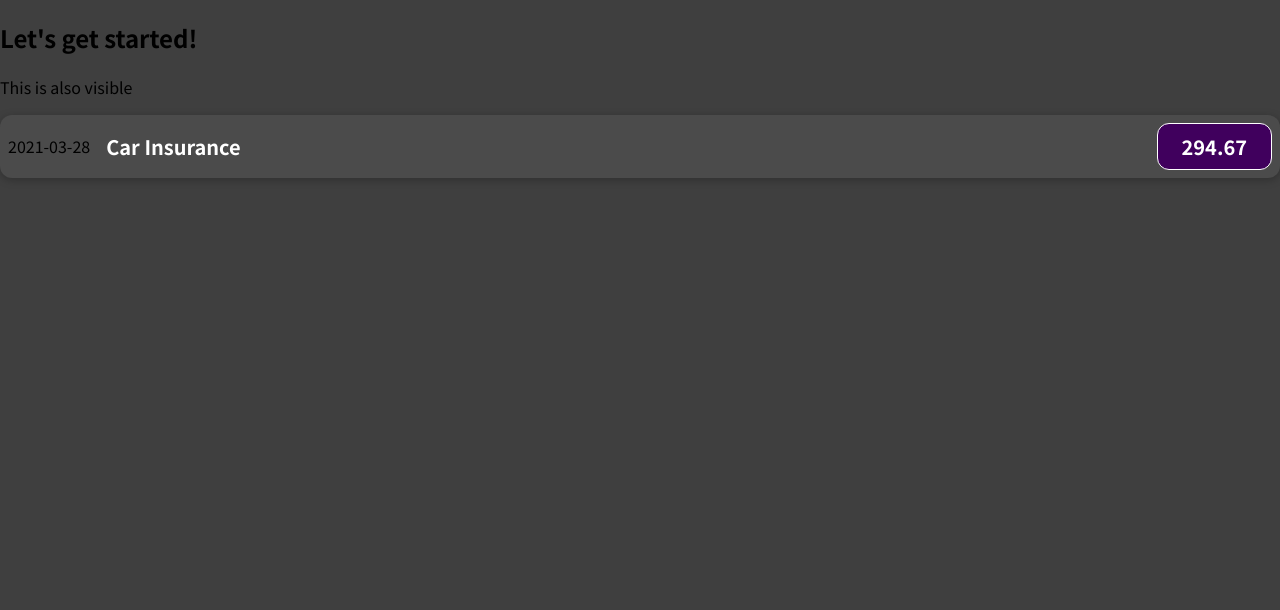
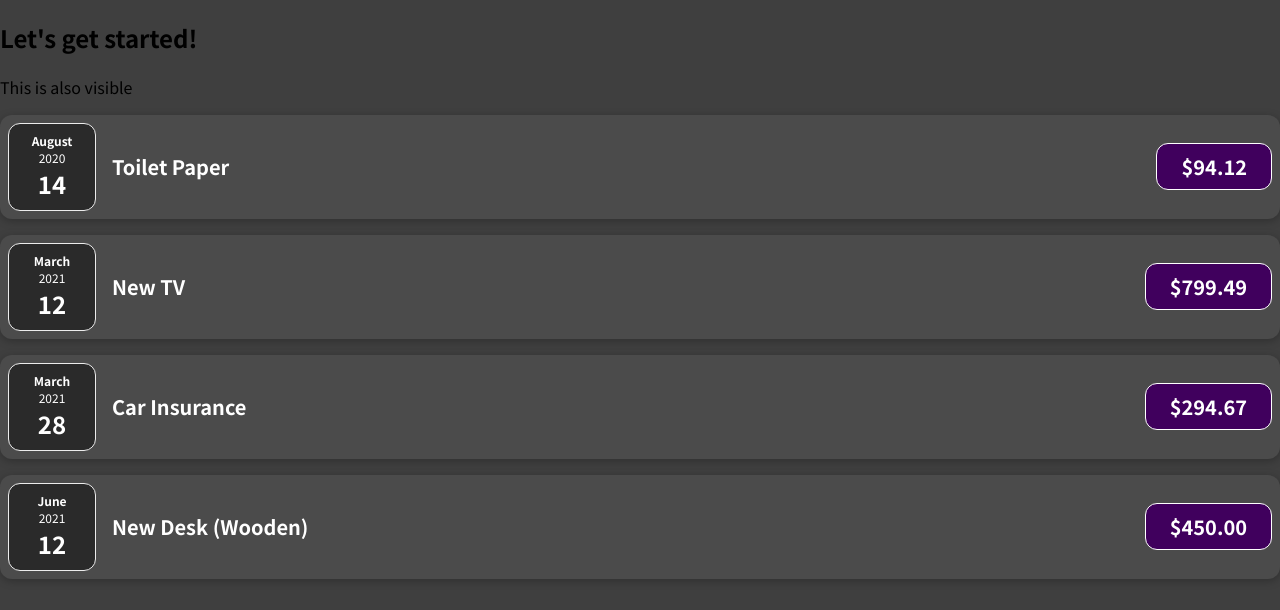
Before and after one commit to maykaltenev/react-complete-guide, a JavaScript app in the folder section-03/react-components/: page / in a window 1280 px wide. Shown: the top 610 px of the page. Built offline with nearby package versions, Linux system fonts and the light colour scheme.

Commit message:
components

```diff
--- a/section-03/react-components/src/App.js
+++ b/section-03/react-components/src/App.js
@@ -1,11 +1,44 @@
 import ExpenseItem from "./components/ExpenseItem";
 // custom name components is named with capital letters
-function App() {
+function App(props) {
+  const expenses = [
+    {
+      id: 'e1',
+      title: 'Toilet Paper',
+      amount: 94.12,
+      date: new Date(2020, 7, 14),
+    },
+    { id: 'e2', title: 'New TV', amount: 799.49, date: new Date(2021, 2, 12) },
+    {
+      id: 'e3',
+      title: 'Car Insurance',
+      amount: 294.67,
+      date: new Date(2021, 2, 28),
+    },
+    {
+      id: 'e4',
+      title: 'New Desk (Wooden)',
+      amount: 450,
+      date: new Date(2021, 5, 12),
+    },
+  ];
+
   return (
     <div>
       <h2>Let's get started!</h2>
       <p>This is also visible</p>
-      <ExpenseItem></ExpenseItem>
+      <ExpenseItem title={expenses[0].title}
+        amount={expenses[0].amount}
+        date={expenses[0].date} />
+      <ExpenseItem title={expenses[1].title}
+        amount={expenses[1].amount}
+        date={expenses[1].date} />
+      <ExpenseItem title={expenses[2].title}
+        amount={expenses[2].amount}
+        date={expenses[2].date} />
+      <ExpenseItem title={expenses[3].title}
+        amount={expenses[3].amount}
+        date={expenses[3].date} />
     </div>
   );
 }
--- /dev/null
+++ b/section-03/react-components/src/components/ExpenseDate.css
@@ -0,0 +1,26 @@
+.expense-date {
+  display: flex;
+  flex-direction: column;
+  width: 5.5rem;
+  height: 5.5rem;
+  border: 1px solid #ececec;
+  background-color: #2a2a2a;
+  color: white;
+  border-radius: 12px;
+  align-items: center;
+  justify-content: center;
+}
+
+.expense-date__month {
+  font-size: 0.75rem;
+  font-weight: bold;
+}
+
+.expense-date__year {
+  font-size: 0.75rem;
+}
+
+.expense-date__day {
+  font-size: 1.5rem;
+  font-weight: bold;
+}
--- /dev/null
+++ b/section-03/react-components/src/components/ExpenseDate.js
@@ -0,0 +1,15 @@
+// create extra components
+import './ExpenseDate.css'
+
+function ExpenseDate(props) {
+    const month = props.date.toLocaleString('en-US', { month: 'long' })
+    const day = props.date.toLocaleString('en-US', { day: '2-digit' })
+    const year = props.date.getFullYear();
+    return (<div className='expense-date'>
+        <div className='expense-date__month'>{month}</div>
+        <div className='expense-date__year'>{year}</div>
+        <div className='expense-date__day'>{day}</div>
+    </div>
+    );
+}
+export default ExpenseDate;
--- a/section-03/react-components/src/components/ExpenseItem.js
+++ b/section-03/react-components/src/components/ExpenseItem.js
@@ -1,16 +1,14 @@
 // only one root element per component
+import ExpenseDate from './ExpenseDate';
 import './ExpenseItem.css';
 
-function ExpenseItem() {
-    const expenseDate = new Date(2021, 2, 28);
-    const expenseTitle = 'Car Insurance';
-    const expanseAmount = '294.67'
+function ExpenseItem(props) {
     return (
         <div className='expense-item'>
-            <div>{expenseDate.toISOString().slice(0, 10)}</div>
+            <ExpenseDate date={props.date} />
             <div className='expense-item__description'>
-                <h2>{expenseTitle}</h2>
-                <div className='expense-item__price'>{expanseAmount}</div>
+                <h2>{props.title}</h2>
+                <div className='expense-item__price'>${props.amount.toFixed(2)}</div>
             </div>
         </div>
     )
```
